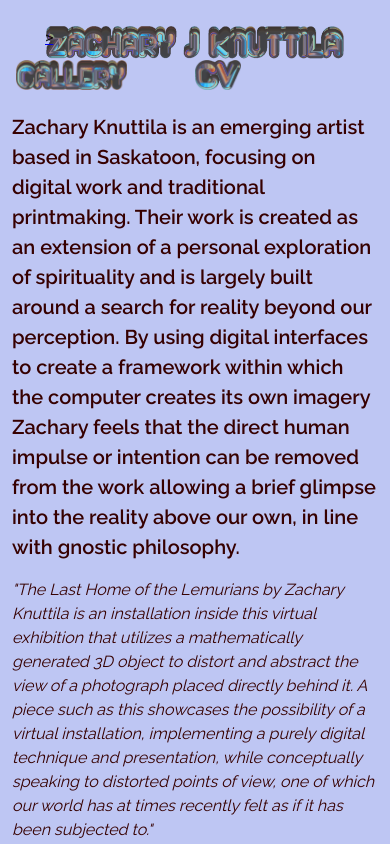
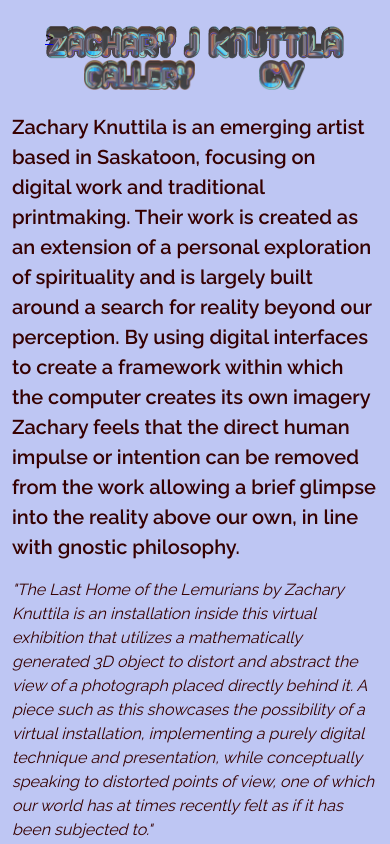
Before and after one commit to carmengoetz/zachary-knuttila, a Vue app: page / in a window 390 px wide. Shown: the top 844 px of the page. Built offline with nearby package versions, Linux system fonts and the light colour scheme.

Commit message:
fixed header/main

```diff
--- a/src/App.vue
+++ b/src/App.vue
@@ -1,6 +1,7 @@
 <template>
   <v-app>
-    <Header />
+    <Header class="d-none d-md-inline" />
+    <HeaderMobile class="d-inline d-md-none" />
     <v-main>
       <transition name="fade" mode="out-in">
         <router-view />
@@ -13,9 +14,10 @@
 <script>
 import Footer from "./components/Footer.vue";
 import Header from "./components/Header.vue";
+import HeaderMobile from "./components/HeaderMobile.vue";
 
 export default {
-  components: { Header, Footer },
+  components: { Header, HeaderMobile, Footer },
   name: "App",
 };
 </script>
--- a/src/components/Header.vue
+++ b/src/components/Header.vue
@@ -1,24 +1,16 @@
 <template>
-  <v-app-bar
-    flat
-    max-height="132"
-    height="132"
-    color="transparent"
-    class="nav mt-n2 mb-n6 my-sm-0 px-0 px-md-16"
-  >
-    <v-row no-gutters>
-      <v-col cols="12" md="9" xl="10">
+  <v-app-bar flat max-height="132" height="132" color="transparent" class="nav px-16">
     <router-link
       :to="{
         name: 'Home',
       }"
     >
       <v-img
-            :max-width="getImageWidth()"
+        max-width="450"
         contain
         src="../assets/heading.png"
         lazy-src="../assets/heading-low.png"
-            class="nav--dark mx-auto mx-md-0 my-2 my-md-0"
+        class="nav--dark"
         ><template v-slot:placeholder>
           <v-row class="fill-height ma-0" align="center" justify="center">
             <v-progress-circular
@@ -28,11 +20,11 @@
           </v-row> </template
       ></v-img>
       <v-img
-            :max-width="getImageWidth()"
+        max-width="450"
         contain
         src="../assets/heading2.png"
         lazy-src="../assets/heading2-low.png"
-            class="nav--light mx-auto mx-md-0"
+        class="nav--light"
         ><template v-slot:placeholder>
           <v-row class="fill-height ma-0" align="center" justify="center">
             <v-progress-circular
@@ -43,16 +35,10 @@
         </template>
         ></v-img
       >
-        </router-link></v-col
-      ><v-spacer></v-spacer>
-      <v-col
-        :cols="page.cols"
-        :md="page.md"
-        xl="1"
+    </router-link>
+    <router-link
       v-for="page in pages"
       :key="page.index"
-      >
-        <router-link
       :to="{
         name: page.name,
       }"
@@ -61,8 +47,7 @@
         :max-width="page.width"
         :src="page.imgDark"
         :lazy-src="page.lazyDark"
-            class="nav--dark mr-md-0 ml-md-0"
-            :class="page.class"
+        class="nav--dark ml-8"
         ><template v-slot:placeholder>
           <v-row class="fill-height ma-0" align="center" justify="center">
             <v-progress-circular
@@ -75,7 +60,7 @@
         :max-width="page.width"
         :src="page.imgLight"
         :lazy-src="page.lazyLight"
-            class="nav--light mr-md-0 ml-md-0"
+        class="nav--light ml-8"
         ><template v-slot:placeholder>
           <v-row class="fill-height ma-0" align="center" justify="center">
             <v-progress-circular
@@ -85,8 +70,6 @@
           </v-row> </template
       ></v-img>
     </router-link>
-      </v-col>
-    </v-row>
   </v-app-bar>
 </template>
 
@@ -104,10 +87,8 @@ export default {
           lazyDark: require("@/assets/Gallery-low.png"),
           imgLight: require("@/assets/Gallery2.png"),
           lazyLight: require("@/assets/Gallery2-low.png"),
-          cols: "6",
-          md: "2",
-          width: window.matchMedia("(min-width: 600px)").matches ? "148" : "111",
-          class: "ml-auto",
+          md: 2,
+          width: "148",
           exact: false,
         },
         {
@@ -117,19 +98,11 @@ export default {
           lazyDark: require("@/assets/cv-low.png"),
           imgLight: require("@/assets/cv2.png"),
           lazyLight: require("@/assets/cv2-low.png"),
-          cols: "6",
-          md: "1",
-          width: window.matchMedia("(min-width: 600px)").matches ? "61" : "46",
-          class: "ml-16",
+          width: "61",
           exact: false,
         },
       ],
     };
-  },
-  methods: {
-    getImageWidth: () => {
-      return window.matchMedia("(min-width: 600px)").matches ? "450" : "300";
-    },
   },
 };
 </script>
--- /dev/null
+++ b/src/components/HeaderMobile.vue
@@ -0,0 +1,141 @@
+<template>
+  <v-app-bar
+    flat
+    max-height="132"
+    height="132"
+    color="transparent"
+    class="nav mt-n2 mb-n6 my-sm-0 px-0"
+  >
+    <v-row no-gutters>
+      <v-col cols="12">
+        <router-link
+          :to="{
+            name: 'Home',
+          }"
+        >
+          <v-img
+            max-width="300"
+            contain
+            src="../assets/heading.png"
+            lazy-src="../assets/heading-low.png"
+            class="nav--dark mx-auto mx-md-0 my-2"
+            ><template v-slot:placeholder>
+              <v-row class="fill-height ma-0" align="center" justify="center">
+                <v-progress-circular
+                  indeterminate
+                  color="grey lighten-5"
+                ></v-progress-circular>
+              </v-row> </template
+          ></v-img>
+          <v-img
+            max-width="300"
+            contain
+            src="../assets/heading2.png"
+            lazy-src="../assets/heading2-low.png"
+            class="nav--light mx-auto mx-md-0"
+            ><template v-slot:placeholder>
+              <v-row class="fill-height ma-0" align="center" justify="center">
+                <v-progress-circular
+                  indeterminate
+                  color="grey lighten-5"
+                ></v-progress-circular>
+              </v-row>
+            </template>
+            ></v-img
+          >
+        </router-link></v-col
+      >
+      <v-col cols="6" v-for="page in pages" :key="page.index">
+        <router-link
+          :to="{
+            name: page.name,
+          }"
+        >
+          <v-img
+            :max-width="page.width"
+            :src="page.imgDark"
+            :lazy-src="page.lazyDark"
+            class="nav--dark"
+            :class="page.class"
+            ><template v-slot:placeholder>
+              <v-row class="fill-height ma-0" align="center" justify="center">
+                <v-progress-circular
+                  indeterminate
+                  color="grey lighten-5"
+                ></v-progress-circular>
+              </v-row> </template
+          ></v-img>
+          <v-img
+            :max-width="page.width"
+            :src="page.imgLight"
+            :lazy-src="page.lazyLight"
+            class="nav--light"
+            :class="page.class"
+            ><template v-slot:placeholder>
+              <v-row class="fill-height ma-0" align="center" justify="center">
+                <v-progress-circular
+                  indeterminate
+                  color="grey lighten-5"
+                ></v-progress-circular>
+              </v-row> </template
+          ></v-img>
+        </router-link>
+      </v-col>
+    </v-row>
+  </v-app-bar>
+</template>
+
+<script>
+export default {
+  name: "HeaderMobile",
+  components: {},
+  data: () => {
+    return {
+      pages: [
+        {
+          path: "/gallery",
+          name: "Gallery",
+          imgDark: require("@/assets/Gallery.png"),
+          lazyDark: require("@/assets/Gallery-low.png"),
+          imgLight: require("@/assets/Gallery2.png"),
+          lazyLight: require("@/assets/Gallery2-low.png"),
+          width: "111",
+          class: "ml-auto ",
+          exact: false,
+        },
+        {
+          path: "/cv",
+          name: "CurriculumVitae",
+          imgDark: require("@/assets/cv.png"),
+          lazyDark: require("@/assets/cv-low.png"),
+          imgLight: require("@/assets/cv2.png"),
+          lazyLight: require("@/assets/cv2-low.png"),
+          md: 1,
+          width: "46",
+          class: "ml-16 ",
+          exact: false,
+        },
+      ],
+    };
+  },
+};
+</script>
+
+<style lang="scss" scoped>
+.nav {
+  z-index: 1;
+  &--light {
+    display: flex;
+    @media (prefers-color-scheme: dark) {
+      display: none;
+    }
+  }
+
+  &--dark {
+    display: none;
+    @media (prefers-color-scheme: dark) {
+      display: flex;
+    }
+  }
+}
+</style>
--- a/src/components/Main.vue
+++ b/src/components/Main.vue
@@ -1,7 +1,7 @@
 <template>
   <v-container>
     <v-row no-gutters>
-      <v-col class="d-none d-sm-inline">
+      <v-col md="6" class="d-none d-sm-inline">
         <v-row no-gutters class="mb-4">
           <v-img
             max-width="600"
@@ -32,14 +32,14 @@
               </v-row> </template
           ></v-img>
         </v-row>
-        <v-row no-gutters>
+        <v-row no-gutters justify="center">
           <p class="main--text ml-8">
             {{ title }}<br />
             {{ medium }}
           </p>
         </v-row>
       </v-col>
-      <v-col>
+      <v-col md="5">
         <slot></slot>
       </v-col>
       <v-col cols="12" class="d-inline d-sm-none">
```
Lines whose indentation alone changed are shown as unchanged.
